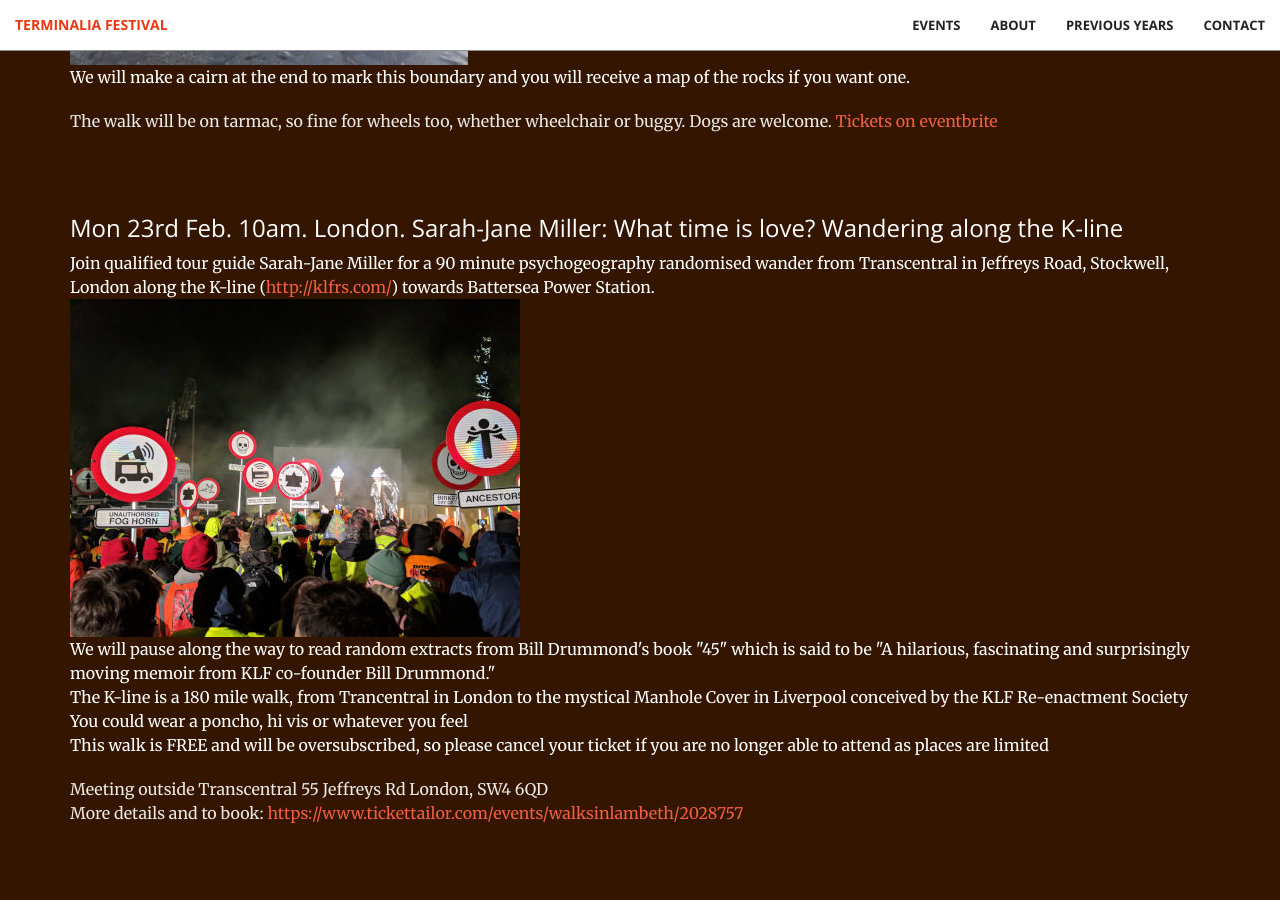
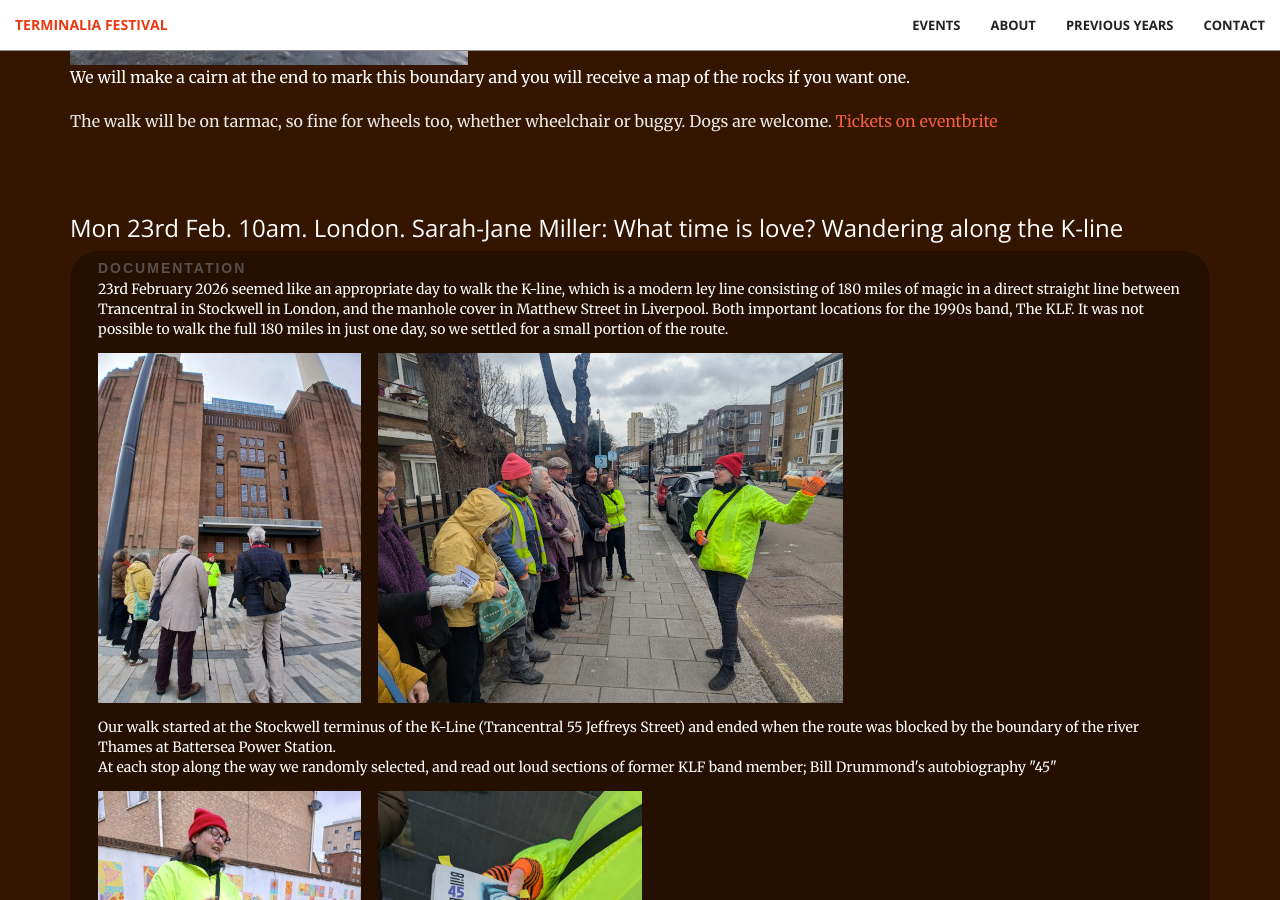
Before and after one commit to timwaters/terminalia, a Jekyll site: the page built from index.html, in a window 1280 px wide and 900 px high, scrolled down 6008 px. Built offline with Jekyll 4.4.1, drawn with Linux system fonts in a browser that asks for light colours; some of the changed text lies outside the part shown.

Commit message:
Add documentation for kline

```diff
--- a/_includes/events.html
+++ b/_includes/events.html
@@ -150,6 +150,19 @@ What three words ///fades.curving.rich
 
         <h3>Mon 23rd Feb. 10am. London. Sarah-Jane Miller: What time is love? Wandering along the K-line </h3>
 
+        <div class="documentation">
+          <div class="doc">documentation</div>
+            23rd February 2026 seemed like an appropriate day to walk the K-line, which is a modern ley line consisting of 180 miles of magic in a direct straight line between Trancentral in Stockwell in London, and the manhole cover in Matthew Street in Liverpool. Both important locations for the 1990s band, The KLF. It was not possible to walk the full 180 miles in just one day, so we settled for a small portion of the route.
+            <br />
+            <img src="/img/past/2026/kline-IMG-20260223-WA0073.jpg"> <img src="/img/past/2026/kline-PXL_20260223_100411576.jpeg"   <br />
+            <br />Our walk started at the Stockwell terminus of the K-Line (Trancentral 55 Jeffreys Street) and ended when the route was blocked by the boundary of the river Thames at Battersea Power Station.  <br />
+
+            At each stop along the way we randomly selected, and read out loud sections of former KLF band member; Bill Drummond's autobiography "45"  <br />
+          <img src="/img/past/2026/kline-IMG-20260223-WA0035.jpg">       <img src="/img/past/2026/kline-PXL_20260223_111846384.jpeg"><br />
+          Our first reading confirmed that we were on the right track: "I would be in neither place; I would be standing on the manhole cover at the bottom of Matthew Street, the one that covered The Pool of Life. The reason? This was pretty unfocused, but had something to do with harnessing the powers of the interstellar ley line for my personal gratification"  <br />
+          11 Konductors activated the K-line by searching for the mystical signs of the ice-cream cone, the traffic cone and the letter K. <a href="https://www.klfrs.com/">More information can be found here: https://www.klfrs.com/ </a>
+
+        </div>
 
         <p class="text">
       Join qualified tour guide Sarah-Jane Miller for a 90 minute psychogeography randomised wander from Transcentral in Jeffreys Road, Stockwell, London along the K-line (<a href="http://klfrs.com/">http://klfrs.com/</a>)  towards Battersea Power Station. <br />
```
Also changed, not shown: img/past/2026/kline-IMG-20260223-WA0035.jpg (added), img/past/2026/kline-IMG-20260223-WA0073.jpg (added), img/past/2026/kline-PXL_20260223_100411576.jpeg (added), img/past/2026/kline-PXL_20260223_111846384.jpeg (added).
